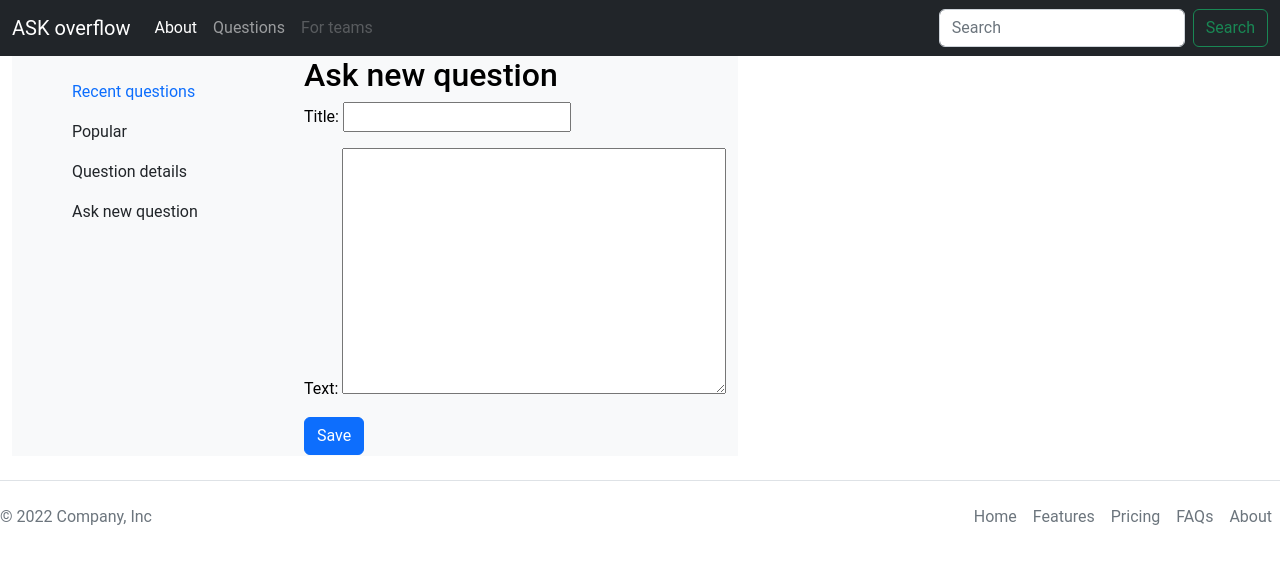
After one commit to Dmytro-Krayniy/ask, a Django app: page /question/ask/ in a window 1280 px wide. The commit adds this page. Shown: the top 564 px of the page. Run offline with Django 4.2, Linux system fonts and the light colour scheme.

Commit message:
Created Forms for new Questions and Answers

```diff
--- a/qa/forms.py
+++ b/qa/forms.py
@@ -10,6 +10,7 @@
         title = self.cleaned_data['text']
         if len(title) > 50:
             self.title = title[:50] + '...'
+        return self.cleaned_data
 
     def save(self, commit=True):
         question = Question(**self.cleaned_data, author=User.objects.get(pk=1))
@@ -18,8 +19,21 @@
 
 
 class AnswerForm(forms.Form):
-    text = forms.CharField(widget=forms.Textarea(attrs={'rows': 3, 'cols': 80}))
+    text = forms.CharField(min_length=2, widget=forms.Textarea(attrs={'rows': 3, 'cols': 80}))
+    question = forms.ModelChoiceField(queryset=Question.objects, to_field_name='title')
+
+    def __init__(self, *args, question, **kwargs):
+        super().__init__(*args, **kwargs)
+        self.fields['question'].initial = question
+
+    def clean(self):
+        st = self.cleaned_data['text']
+        if len(st.strip()) < 3:
+            raise forms.ValidationError('Answer is incorrect. Answers minimum length should be 3 characters')
+        return self.cleaned_data
 
     def save(self, commit=True):
         answer = Answer(**self.cleaned_data)
+        answer.author = User.objects.get(pk=1)
+        answer.save()
         return answer
--- /dev/null
+++ b/qa/templates/qa/ask.html
@@ -0,0 +1,12 @@
+{% extends 'qa/base.html' %}
+
+{% block content %}
+    <h2>Ask new question</h2>
+    <form class="form-horizontal" method="post" action="/question/ask/">
+        {% csrf_token %}
+        {{ form.as_p }}
+        <div class="form-actions">
+            <button type="submit" class="btn btn-primary">Save</button>
+        </div>
+    </form>
+{% endblock %}
--- a/qa/templates/qa/base.html
+++ b/qa/templates/qa/base.html
@@ -108,6 +108,20 @@
     </nav>
     {% endif %}
     <!--End of paginator-->
+
+    <!-- Messages block -->
+    {% if messages %}
+    <div class="container messages justify-content-center">
+      {% for message in messages %}
+        <div class="alert alert-{{ message.tags }}" role="alert">
+          {{ message|safe }}
+          <a class="close" href="#">✖</a>
+        </div>
+      {% endfor %}
+    </div>
+    {% endif %}
+    <!-- End of Messages block -->
+
   </div>
 <!-- End of content block -->
 </div>
--- a/qa/templates/qa/question.html
+++ b/qa/templates/qa/question.html
@@ -16,7 +16,10 @@
 <h2>Add your answer:</h2>
 <form action="/question/{{ question.id }}/" class="form-horizontal" method="post">
     {% csrf_token %}
-    <p>{{ form.text }}</p>
+    {{ form.as_p }}
+    {% for err in form.non_field_errors %}
+       <div class="alert alert-danger">{{ err }}</div>
+    {% endfor %}
     <div class="form-actions">
         <button type="submit" class="btn btn-primary">Save</button>
     </div>
--- a/qa/views.py
+++ b/qa/views.py
@@ -47,17 +47,14 @@
         raise Http404()
 
     if request.method == 'POST':
-        form = AnswerForm(request.POST)
+        form = AnswerForm(request.POST, question=question)
         if form.is_valid():
             answer = form.save()
-            answer.author = request.user
-            answer.question = question
-            answer.save()
-            messages.success(request, 'Answer added successfully. Redirected to {request.path}')
+            messages.success(request, f'Answer added successfully. Redirected to {request.path}')
             return redirect(request.path)
     else:
-        answers = Answer.objects.filter(question=question).order_by('-added_at')
-        form = AnswerForm()
+        form = AnswerForm(question=question)
+    answers = Answer.objects.filter(question=question).order_by('-added_at')
     return render(request, 'qa/question.html', {
         'question': question,
         'answers': answers,
```
Also changed, not shown: ask/settings.py (+5 -3 lines).
